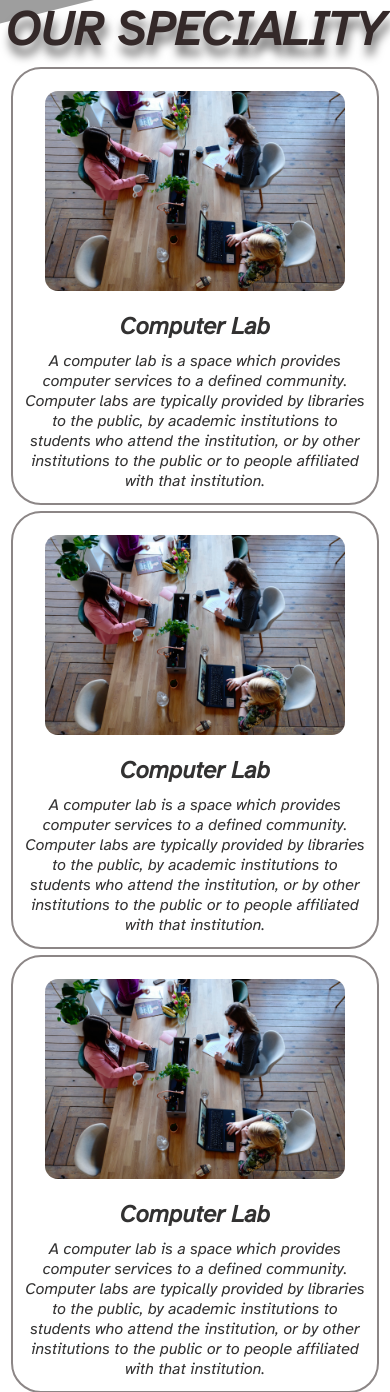
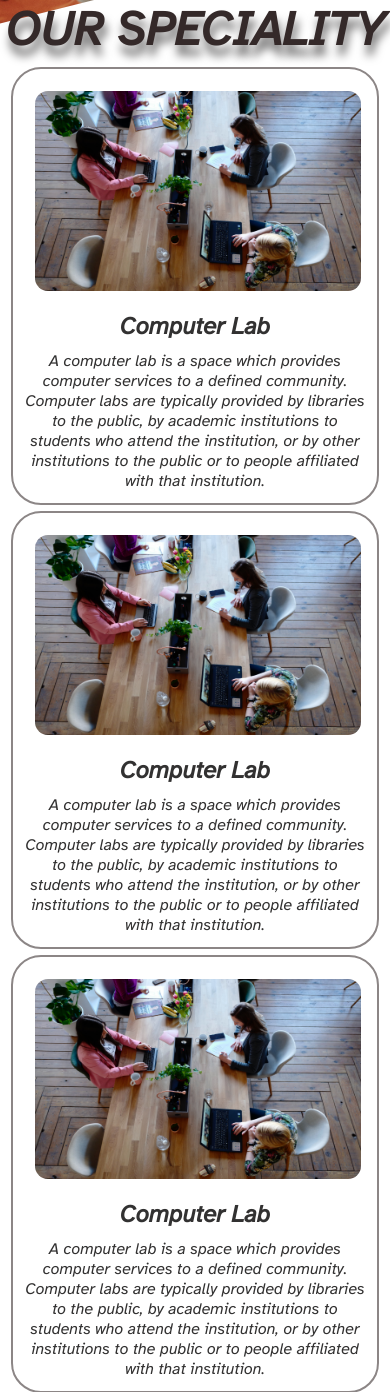
Before and after one commit to himaloy-tech/school-app-live, a PHP site: page / in a window 390 px wide. Shown: the part 476-1868 px from the top of the page. Run offline with PHP 8.4, Linux system fonts and the light colour scheme.

```diff
--- a/css/phone.css
+++ b/css/phone.css
@@ -14,10 +14,6 @@
     align-items: center;
 }
 
-.box-front img{
-    margin: none;
-    height: 200px;
-}
 
 form{
     width: 82%;
@@ -55,4 +51,8 @@ input, textarea{
     .v-nav{
         opacity: 0;
     }
+    .box-front img{
+        height: 200px;
+        width: 96%;
+    }
 }
--- a/css/style.css
+++ b/css/style.css
@@ -60,7 +60,7 @@ html{
 #banner::before{
     content: "";
     position: absolute;
-    background: url(../images/bg.jpg) no-repeat center center/cover;
+    background: url(../images/bg1.jpg) no-repeat center center/cover;
     clip-path: polygon(0 0, 100% 0, 100% 66%, 0 82%);
     top: 0;
     left: 0;
```
Also changed, not shown: images/bg1.jpg (added).
